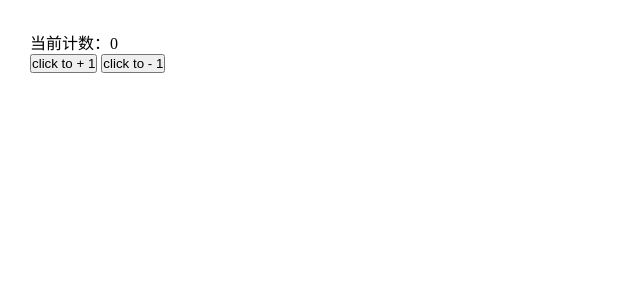
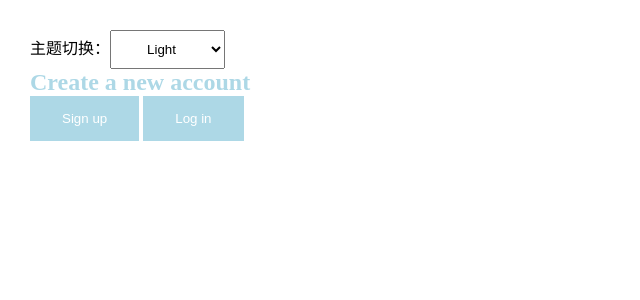
Before and after one commit to dizuncainiao/hello-react, a React (Vite) app: page / in a window 1280 px wide. Shown: the top 300 px of the page, without its empty margins (0-640 px from the left). Built offline with nearby package versions, Linux system fonts and the light colour scheme.

Commit message:
feat: 🎸 UseContextDemo.tsx

```diff
--- a/src/main.tsx
+++ b/src/main.tsx
@@ -3,10 +3,11 @@ import ReactDOM from "react-dom/client";
 import "./index.css";
 // import MyTicTacToe from "./views/my-tic-tac-toe/MyTicTacToe.tsx";
 // import UseStateDemo from "./views/use-state-demo/UseStateDemo.tsx";
-import Counter from "./views/use-reducer-demo/UseReducerDemo.tsx";
+// import UseReducerDemo from "./views/use-reducer-demo/UseReducerDemo.tsx";
+import UseContextDemo from "./views/user-context-demo/UseContextDemo.tsx";
 
 ReactDOM.createRoot(document.getElementById("root")!).render(
   <React.StrictMode>
-    <Counter />
+    <UseContextDemo />
   </React.StrictMode>,
 );
--- /dev/null
+++ b/src/views/user-context-demo/UseContextDemo.tsx
@@ -0,0 +1,71 @@
+import React, { createContext, useContext, useState } from "react";
+import "./index.less";
+
+type Theme = {
+  mode: string;
+};
+
+const ThemeContext = createContext<Theme>({
+  mode: "light",
+});
+
+export default function MyApp() {
+  const [theme, setTheme] = useState({
+    mode: "light",
+  });
+  return (
+    <>
+      <ThemeToggle theme={theme} setTheme={setTheme} />
+      <ThemeContext.Provider value={theme}>
+        <Form />
+      </ThemeContext.Provider>
+    </>
+  );
+}
+
+function ThemeToggle({
+  theme,
+  setTheme,
+}: {
+  theme: Theme;
+  setTheme: (p: { mode: string }) => void;
+}) {
+  return (
+    <label htmlFor="theme-select">
+      主题切换：
+      <select
+        id="theme-select"
+        value={theme.mode} // ...强制选择框的值与 state 相匹配...
+        onChange={(e) => setTheme({ mode: e.target.value })} // ... 并在每次改变（change）时更新 state
+      >
+        <option value="light">Light</option>
+        <option value="dark">Dark</option>
+      </select>
+    </label>
+  );
+}
+
+function Form() {
+  return (
+    <Panel title={"Create a new account"}>
+      <button>Sign up</button> <button>Log in</button>
+    </Panel>
+  );
+}
+
+function Panel({
+  title,
+  children,
+}: {
+  title: string;
+  children: React.ReactNode;
+}) {
+  const { mode } = useContext(ThemeContext);
+  const className = `panel-${mode}`;
+  return (
+    <section className={className}>
+      <h1>{title}</h1>
+      {children}
+    </section>
+  );
+}
--- /dev/null
+++ b/src/views/user-context-demo/index.less
@@ -0,0 +1,25 @@
+.panel-light {
+  color: lightblue;
+
+  button {
+    background-color: lightblue;
+  }
+}
+
+.panel-dark {
+  color: darkblue;
+
+  button {
+    background-color: darkblue;
+  }
+}
+
+button {
+  color: white;
+  border: none;
+  padding: 15px 32px;
+}
+
+select {
+  padding: 10px 32px;
+}
```
